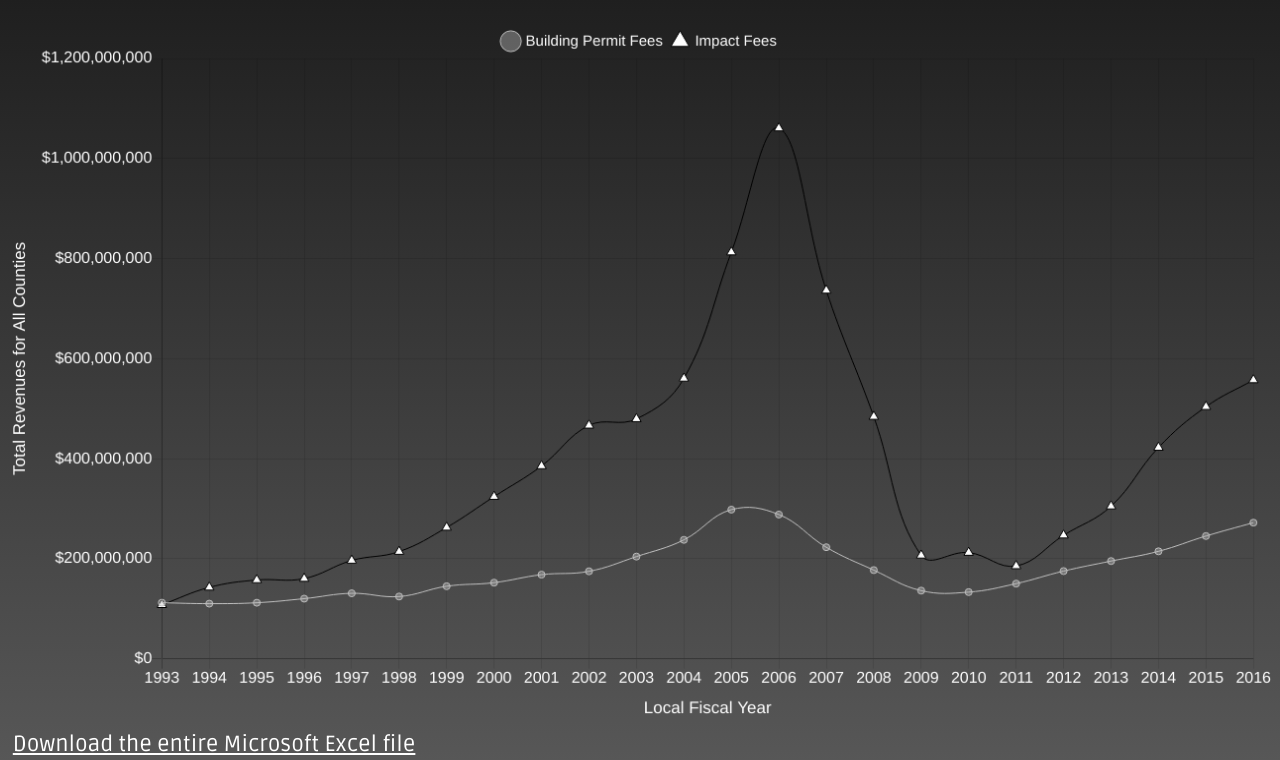
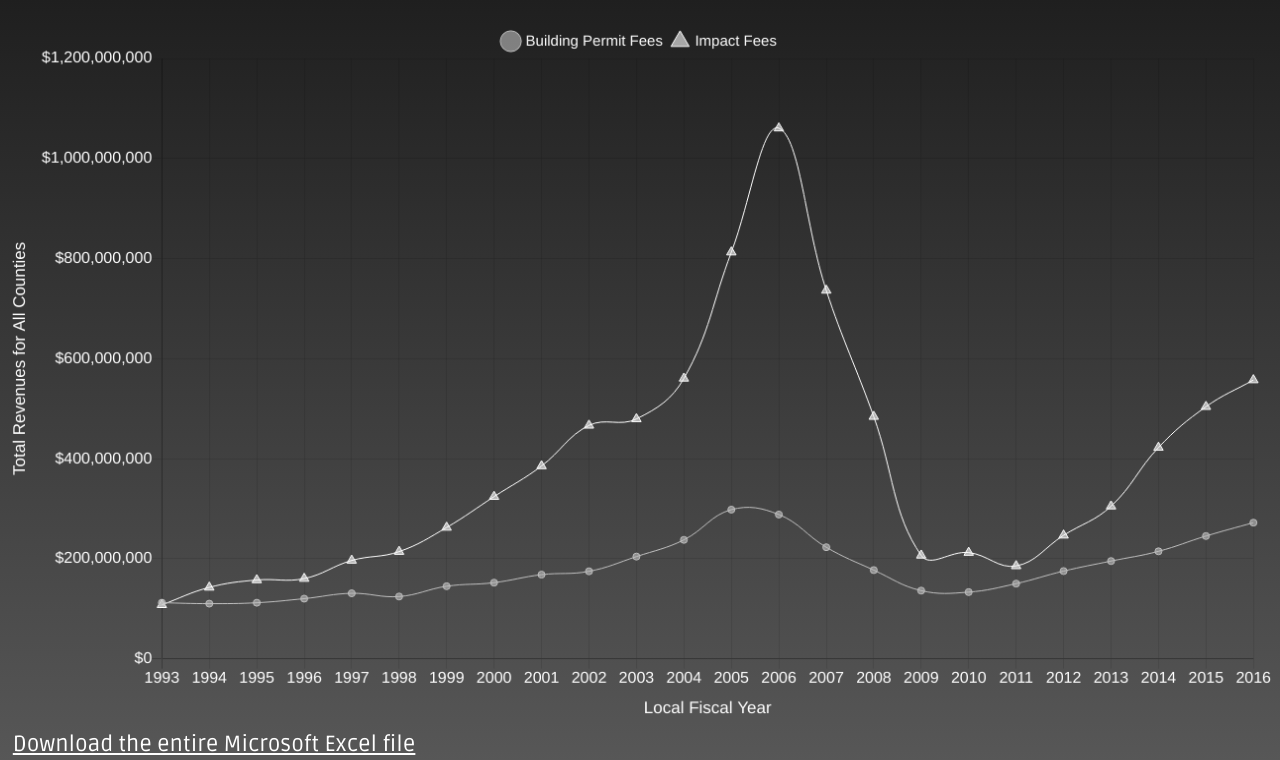
Before and after one commit to FloridaAssociationofCounties/Building-Permit-and-Impact-Fee-Revenues, a plain HTML site: page index.html in a window 1280 px wide. Shown: the part 56-816 px from the top of the page. Drawn offline with nearby package versions, Linux system fonts and the light colour scheme.

Commit message:
Update index.html

```diff
--- a/index.html
+++ b/index.html
@@ -198,7 +198,7 @@
         datasets: [{
             label: 'Building Permit Fees',
             data: [csv_data[67]['1993'], csv_data[67]['1994'], csv_data[67]['1995'], csv_data[67]['1996'], csv_data[67]['1997'], csv_data[67]['1998'], csv_data[67]['1999'], csv_data[67]['2000'], csv_data[67]['2001'], csv_data[67]['2002'], csv_data[67]['2003'], csv_data[67]['2004'], csv_data[67]['2005'], csv_data[67]['2006'], csv_data[67]['2007'], csv_data[67]['2008'], csv_data[67]['2009'], csv_data[67]['2010'], csv_data[67]['2011'], csv_data[67]['2012'], csv_data[67]['2013'], csv_data[67]['2014'], csv_data[67]['2015'], csv_data[67]['2016']],
-            backgroundColor: 'rgba(192, 192, 192, 0.4)',
+            backgroundColor: 'rgba(192, 192, 192, 0.6)',
             borderColor: 'rgba(192, 192, 192, 1)',
             borderWidth: 1,
             fill: false,
@@ -208,8 +208,8 @@
           {
           	label: 'Impact Fees',
           	data: [csv_data[135]['1993'], csv_data[135]['1994'], csv_data[135]['1995'], csv_data[135]['1996'], csv_data[135]['1997'], csv_data[135]['1998'], csv_data[135]['1999'], csv_data[135]['2000'], csv_data[135]['2001'], csv_data[135]['2002'], csv_data[135]['2003'], csv_data[135]['2004'], csv_data[135]['2005'], csv_data[135]['2006'], csv_data[135]['2007'], csv_data[135]['2008'], csv_data[135]['2009'], csv_data[135]['2010'], csv_data[135]['2011'], csv_data[135]['2012'], csv_data[135]['2013'], csv_data[135]['2014'], csv_data[135]['2015'], csv_data[135]['2016']],
-          	backgroundColor: 'rgba(255, 255, 255, 1)',
-          	borderColor: 'rgba(0, 0, 0, 1)',
+          	backgroundColor: 'rgba(255, 255, 255, 0.6)',
+          	borderColor: 'rgba(255, 255, 255, 1)',
           	borderWidth: 1,
             fill: false,
             pointStyle: 'triangle',
```
